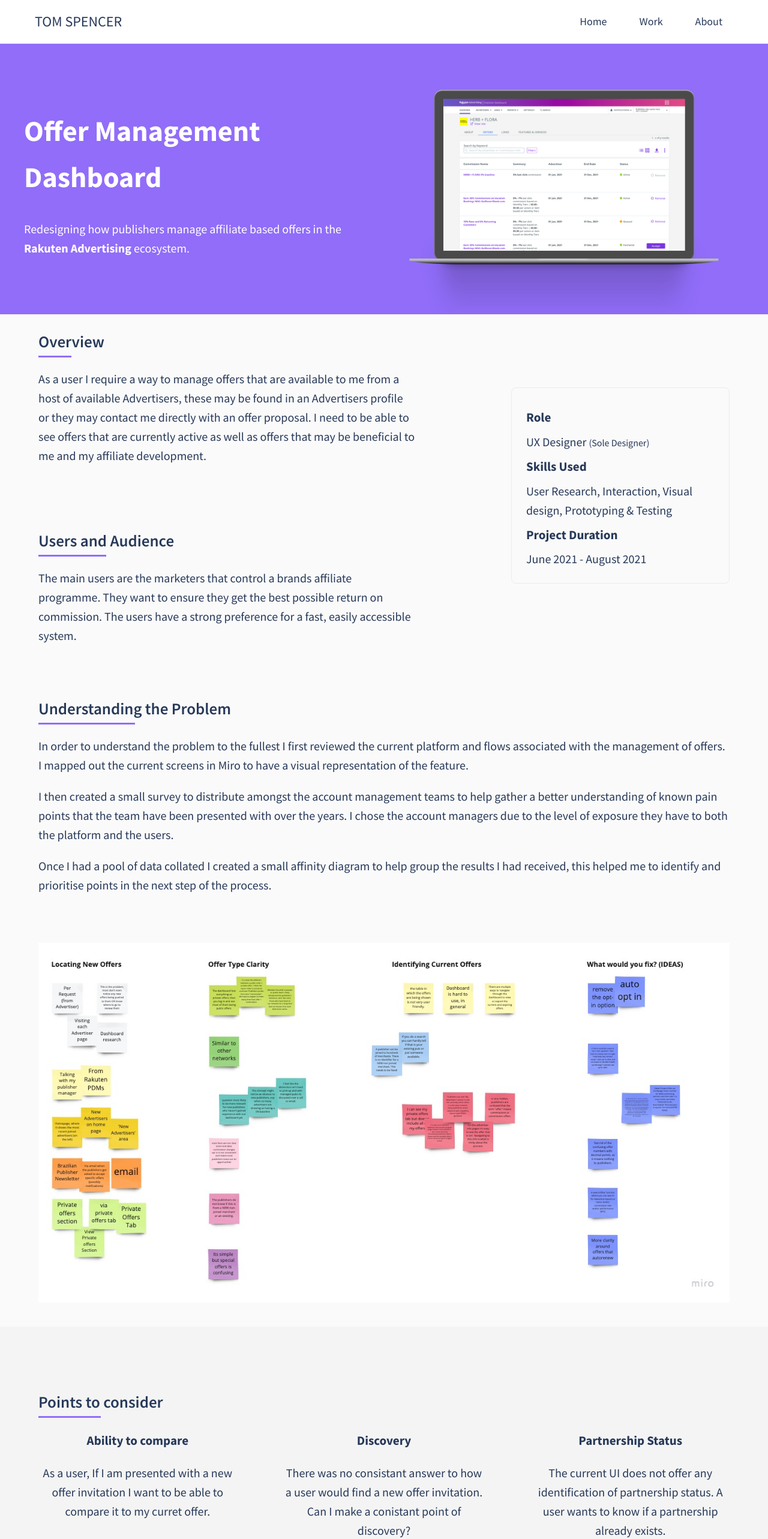
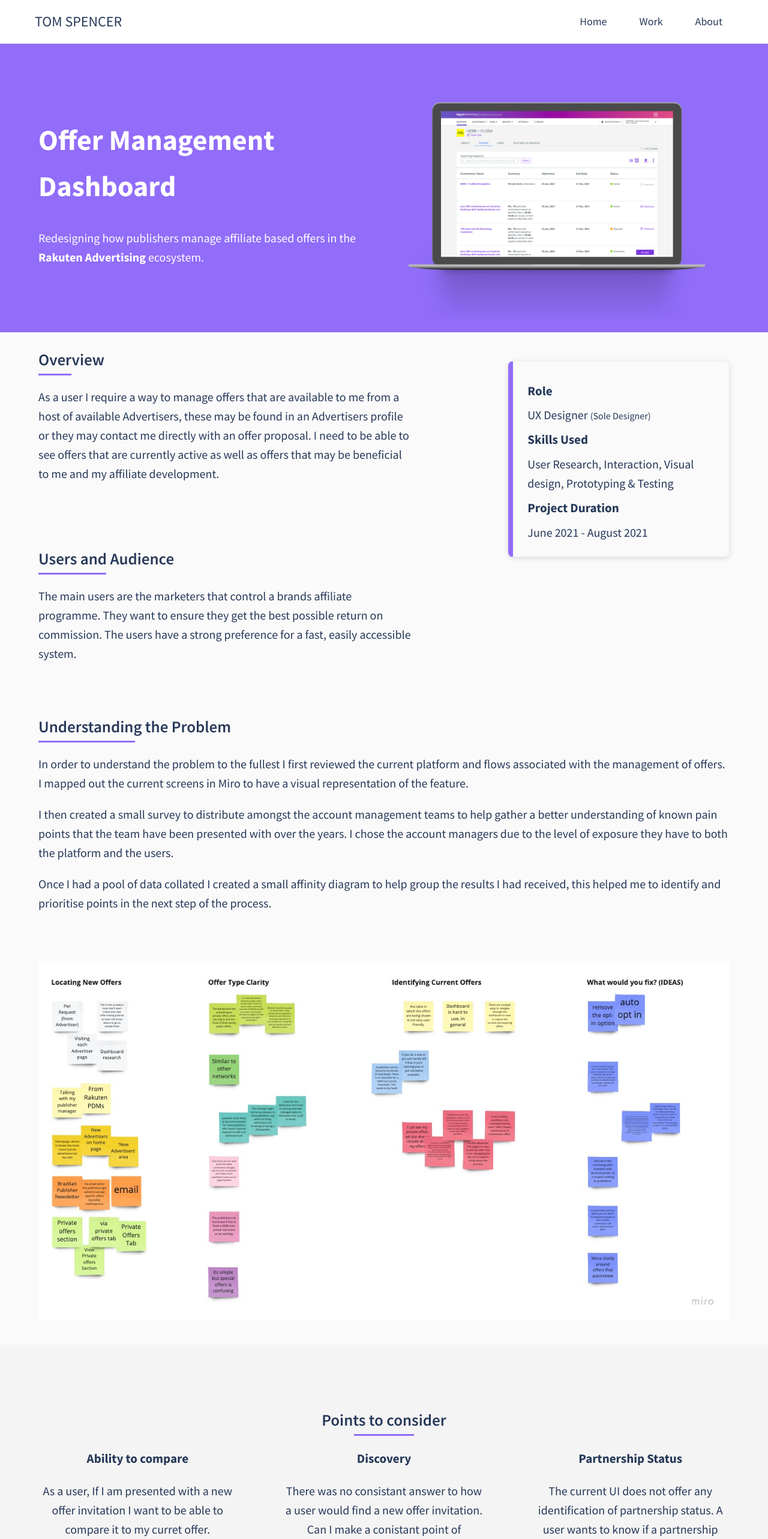
Before and after one commit to tomatronic/portfolio, a Next.js app: page /work/offer-management in a window 1280 px wide. Shown: the top 2566 px of the page at 60% size. Built offline with nearby package versions, Linux system fonts and the light colour scheme.

Commit message:
Small amount of mobile tidy up

```diff
--- a/pages/work/css/caseStudy.module.css
+++ b/pages/work/css/caseStudy.module.css
@@ -6,16 +6,19 @@
 
   .csIntroduction {
       display: flex;
+      flex-direction: column-reverse;
       align-items: center;
+      margin: 0 24px 24px;
   }
 
   .csIdentity {
       color: #FFF;
       flex: 1;
+      text-align: center;
   }
 
   .csIdentity h1 {
-      font-size: 48px;
+      font-size: 32px;
   }
 
   .csIntroImage {
@@ -54,7 +57,10 @@
 
 .role {
     flex: 1 1 0;
-    border: 1px solid #e9ecef;
+    border-left: 3px solid #916DF9;
+    border-top: 1px solid #e9ecef;
+    border-right: 1px solid #e9ecef;
+    border-bottom: 1px solid #e9ecef;
     border-radius: 8px;
     padding: 0px 24px;
 }
@@ -110,7 +116,22 @@
         flex-direction: row;
         gap: 160px;
         margin: 0 24px;
-        align-items: center;
+        align-items: flex-start;
+    }
+
+    .csIntroduction {
+        flex-direction: row;
+        margin: 24px;
+    }
+
+    .csIdentity {
+        color: #FFF;
+        flex: 1;
+        text-align: left;
+    }
+
+    .csIdentity h1 {
+        font-size: 48px;
     }
 
     .overview {
@@ -122,11 +143,16 @@
     }
 
     .role {
-        border: 1px solid #e9ecef;
+        border-left: 8px solid #916DF9;
+        border-top: 1px solid #e9ecef;
+        border-right: 1px solid #e9ecef;
+        border-bottom: 1px solid #e9ecef;
         border-radius: 8px;
         padding: 24px;
         margin: 48px 0;
+        box-shadow: rgba(99, 99, 99, 0.2) 0px 2px 8px 0px;
     }
+
 
     .role h3 {
         margin: 8px 0;
--- a/pages/work/offer-management.js
+++ b/pages/work/offer-management.js
@@ -59,7 +59,7 @@
                 <div className={styles.bgSection}>
                     <div className="mainContainer">
                         <div className={styles.section}>
-                            <h2 className="underline"><center>Points to consider</center></h2>
+                            <h2 className="underlineCentre"><center>Points to consider</center></h2>
                             <div className={styles.insights}>
                                 <div className={styles.key}>
                                     <h3>Ability to compare</h3>
--- a/styles.css
+++ b/styles.css
@@ -92,6 +92,28 @@
       border-bottom: 3px solid #916DF9;
 }
 
+.underlineCentre {
+   width: 100%;
+   font-weight: 600;
+   display: inline-block;
+   text-align: center;
+   padding-bottom: 5px;
+   position: relative;
+   margin-bottom: 40px;
+}
+
+.underlineCentre:before {
+   content: "";
+   position: absolute;
+   width: 50%;
+   max-width: 100px;
+   height: 1px;
+   bottom: 0;
+   left: 50%;
+   transform: translate(-50%);
+   border-bottom: 3px solid #916DF9;
+}
+
 @media screen and (min-width:600px) {
    .mainContainer {
        max-width: 1200px;
```
Also changed, not shown: pages/css/home.module.css (+7 -2 lines), 1 other file (tests, documents, lock files or other folders).
